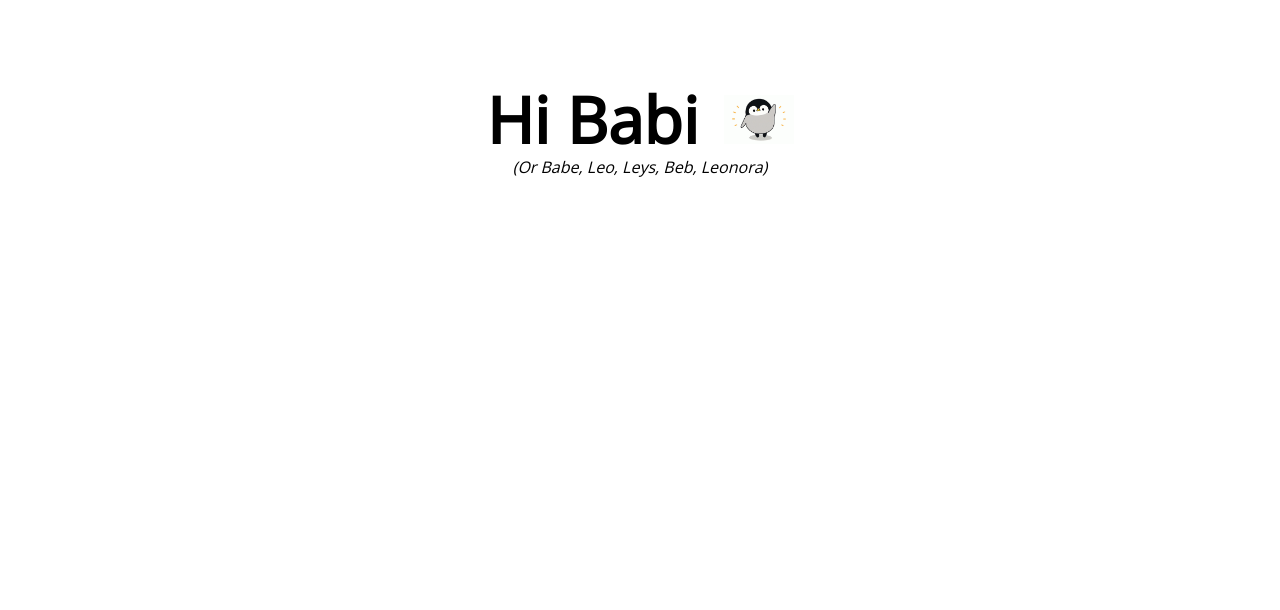
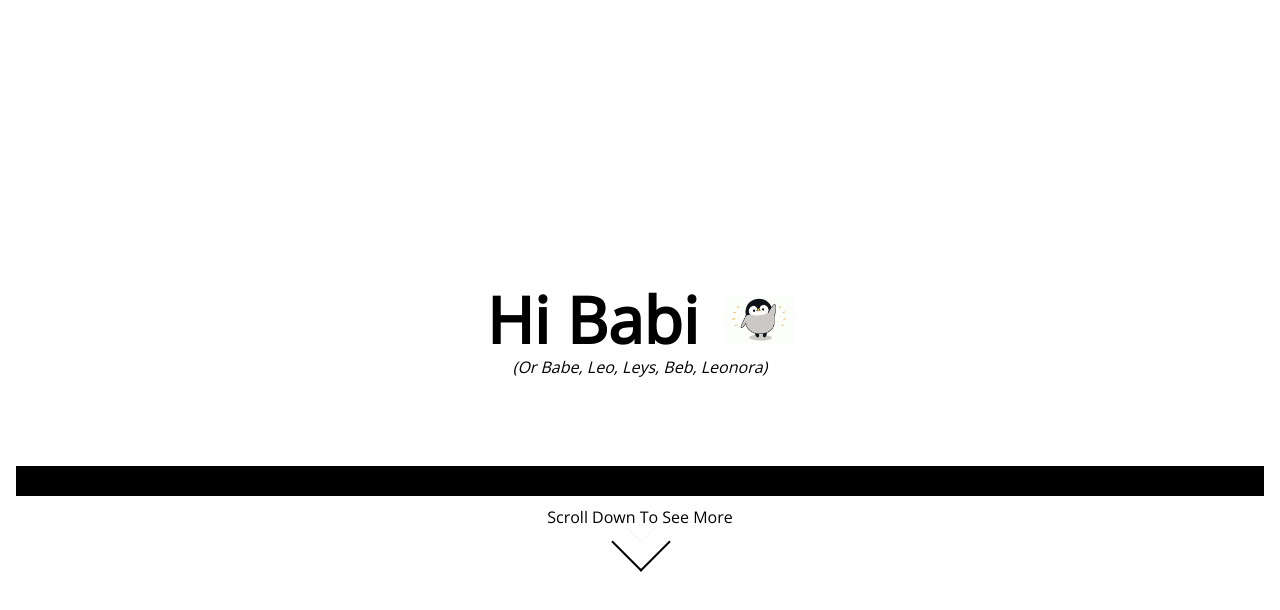
Before and after one commit to Clientrace/sandbox-page, a Next.js app: page / in a window 1280 px wide. Shown: the top 610 px of the page. Built offline with nearby package versions, Linux system fonts and the light colour scheme.

Commit message:
add scroll animation

```diff
--- /dev/null
+++ b/src/components/effects/scrollDown/arrow.module.scss
@@ -0,0 +1,44 @@
+
+.arrow,
+.arrow:before {
+  position: absolute;
+  left: 50%;
+}
+
+.arrow {
+  width: 40px;
+  height: 40px;
+  top: 50%;
+  margin: -20px 0 0 -20px;
+  -webkit-transform: rotate(45deg);
+  border-left: none;
+  border-top: none;
+  border-right: 2px #000 solid;
+  border-bottom: 2px #000 solid;
+}
+
+
+.arrow:before {
+  content: '';
+  width: 20px;
+  height: 20px;
+  top: 50%;
+  margin: -10px 0 0 -10px;
+  border-left: none;
+  border-top: none;
+  border-right: 1px #000 solid;
+  border-bottom: 1px #000 solid;
+  animation-duration: 2s;
+  animation-iteration-count: infinite;
+  animation-name: arrow;
+}
+
+@keyframes arrow {
+  0% {
+    opacity: 1;
+  }
+  100% {
+    opacity: 0;
+    transform: translate(-10px, -10px);
+  }
+}
--- /dev/null
+++ b/src/components/effects/scrollDown/scrollDown.js
@@ -0,0 +1,23 @@
+
+import { motion } from 'framer-motion';
+import styles from './scrollDown.module.scss';
+import arrow from './arrow.module.scss';
+
+const ScrollDown = ({delayOffset=0}) => {
+  return (
+    <motion.div
+      className={styles.main}
+      initial={{opacity: 0}}
+      animate={{opacity: 1}}
+      transition={{delay: delayOffset}}>
+      <motion.div className={styles.comp1}>
+        Scroll Down To See More
+      </motion.div>
+      <motion.div className={styles.comp2}>
+        <div className={arrow.arrow}/>
+      </motion.div>
+    </motion.div>
+  )
+}
+
+export default ScrollDown;
--- /dev/null
+++ b/src/components/effects/scrollDown/scrollDown.module.scss
@@ -0,0 +1,17 @@
+.main {
+  position: relative;
+  margin-left: auto;
+  margin-right: auto;
+  width: 300px;
+  height: 100px;
+  .comp1 {
+    width: 300px;
+    margin-top: 10px;
+  }
+  .comp2 {
+    position: relative;
+    margin-top: -20px;
+    width: 300px;
+    height: 65px;
+  }
+}
--- /dev/null
+++ b/src/components/effects/verticalBar/verticalBar.js
@@ -0,0 +1,15 @@
+
+import { motion } from "framer-motion";
+import styles from "./verticalBar.module.scss";
+
+const VerticalBar = ({width=30, delayOffset=0}) => {
+  return (
+    <motion.div
+      className={styles.main}
+      initial={{width: 0}}
+      animate={{width: '100%'}}
+      transition={{duration: 1, delay: delayOffset}}/>
+  )
+}
+
+export default VerticalBar;
--- /dev/null
+++ b/src/components/effects/verticalBar/verticalBar.module.scss
@@ -0,0 +1,6 @@
+
+
+.main {
+  background-color: black;
+  height: 30px;
+}
--- a/src/components/upperBanner/upperBanner.js
+++ b/src/components/upperBanner/upperBanner.js
@@ -2,14 +2,22 @@
 import styles from "./upperBanner.module.scss"
 import { motion } from "framer-motion";
 
-const UpperBanner = () => {
+const UpperBanner = ({delayOffset=0}) => {
   return (
     <motion.div className={styles.main}>
-      <motion.div className={styles.comp1}>
+      <motion.div
+        className={styles.comp1}
+        initial={{opacity: 0}}
+        animate={{opacity: 1}}
+        transition={{duration: 1}}>
         Hi Babi
         <img src="/imgs/penguin.gif"/>
       </motion.div>
-      <motion.div className={styles.comp2}>
+      <motion.div
+        className={styles.comp2}
+        initial={{opacity: 0}}
+        animate={{opacity: 1}}
+        transition={{duration: 1, delay: 0.3 + delayOffset}}>
         <i>(Or Babe, Leo, Leys, Beb, Leonora)</i>
       </motion.div>
     </motion.div>
--- a/src/components/upperBanner/upperBanner.module.scss
+++ b/src/components/upperBanner/upperBanner.module.scss
@@ -1,7 +1,8 @@
 
 .main {
   width: 100%;
-  height: 300px;
+  margin-top: 250px;
+  height: 200px;
   display: flex;
   flex-direction: column;
   justify-items: center;
--- a/src/pages/index.js
+++ b/src/pages/index.js
@@ -2,12 +2,16 @@ import Head from 'next/head'
 import Image from 'next/image'
 import styles from '../styles/home.module.scss'
 import UpperBanner from '../components/upperBanner/upperBanner.js';
+import ScrollDown from '../components/effects/scrollDown/scrollDown.js';
+import VerticalBar from '../components/effects/verticalBar/verticalBar.js'
 
 
 const Home = () => {
   return (
     <div className={styles.main}>
       <UpperBanner/>
+      <VerticalBar delayOffset={0.5}/>
+      <ScrollDown delayOffset={1.5}/>
     </div>
   )
 }
--- a/src/styles/home.module.scss
+++ b/src/styles/home.module.scss
@@ -1,3 +1,4 @@
 .main {
   padding: 1rem;
+  text-align: center;
 }
```
